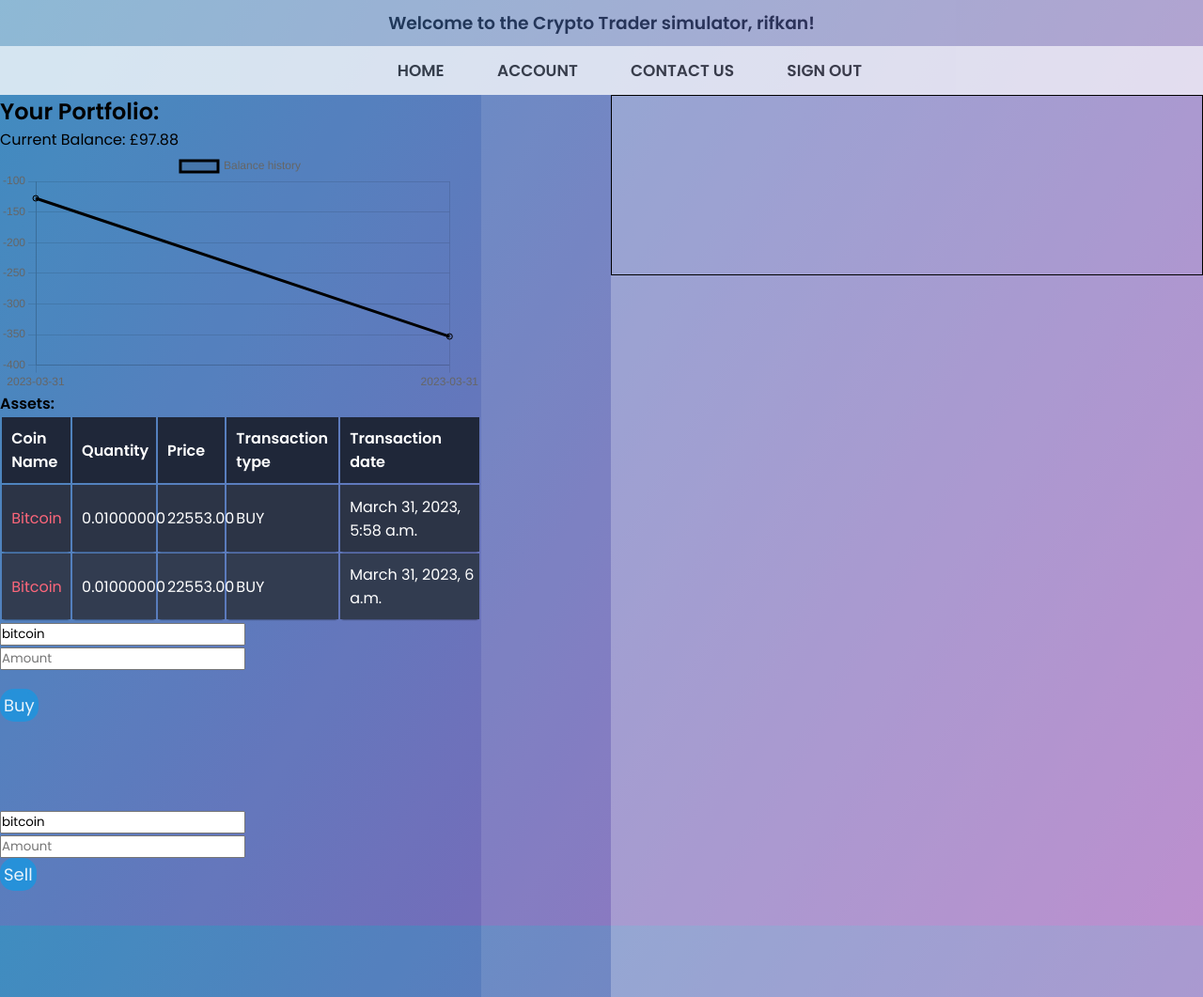
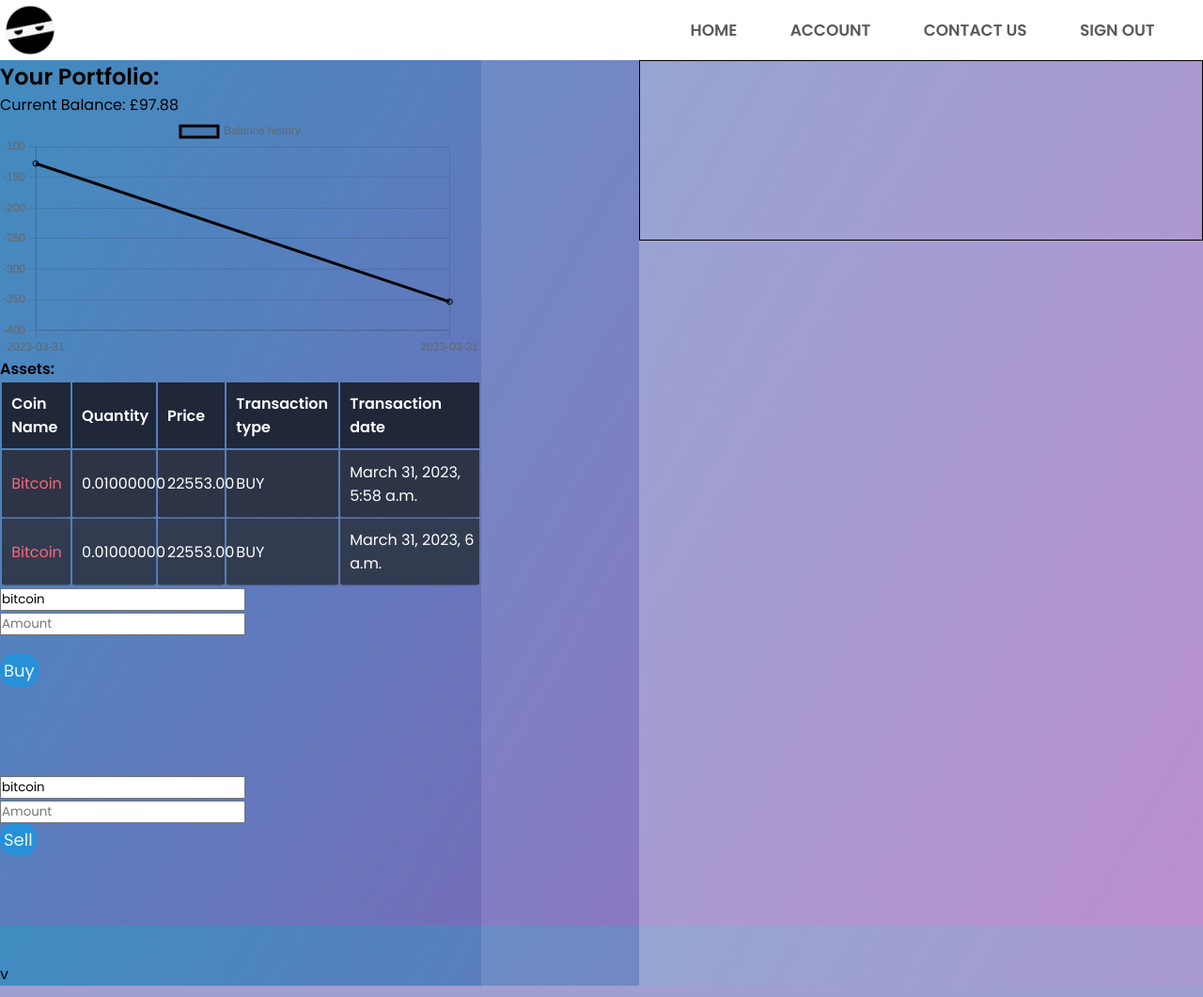
Before and after one commit to group-init-maa/crypto-tradingapp, a Django app: page /home in a window 1280 px wide. Shown: the whole page at 94% size. Run offline with Django 4.2, Linux system fonts and the light colour scheme; a user stored in the database is signed in; data comes from the database, SQL or seed files in the repository; both versions use the stored data as it was after the commit; a map, chart or similar area stays blank; some libraries are stand-ins or nearby versions.

Commit message:
final touches

```diff
--- a/CryptoTrader/login/templates/login/home.html
+++ b/CryptoTrader/login/templates/login/home.html
@@ -12,11 +12,9 @@
     <script src="https://cdn.plot.ly/plotly-latest.min.js"></script>
 </head>
 <body>
-    <header>
-        <h3>Welcome to the Crypto Trader simulator, {{user.username}}!</h3>
-    </header>
     {% if user.is_authenticated %}
     <div class="loggedin">
+        <img id="navlogo" src="../static/logo.png">
         <nav>
             <ul>
                 <li><a href="/home">Home</a></li>
@@ -25,8 +23,12 @@
                 <li><a href="/signout">Sign Out</a></li>
             </ul>
         </nav>
+        <div id="message-box"></div>
+        <dialog id="welcome-dialog">
+            <h2>Welcome to the Crypto Trader simulator, {{user.username}}!</h2>
+            <button id="close-dialog">Close</button>
+        </dialog>
     </div>
-
     <div class="container">
         <div id="statsbox">
             {% if user.userprofile.portfolio %}
@@ -66,9 +68,9 @@
                     <input type="coin" name="coin" value="bitcoin">
                     <input type="real" name="amount" placeholder="Amount">
                     <button id="sellbutton" type="submit">Sell</button>
-                </form>
+                </form>v
             {% else %}
-                <h2>Looks like you don't have a portfolio created. Click on 'Account' to make one! </h2>
+                <h2 style="padding-top: 300px; text-align: center; font-size: larger;">Looks like you don't have a portfolio created. Click on 'Account' to make one! </h2>
             {% endif %}
 
             <script>
@@ -153,5 +155,6 @@
         </script>
     {% endif %}
     <script src="{% static 'price.js' %}"></script>
+    <script src="../static/chart.js"></script>
 </body>
 </html>
--- a/CryptoTrader/login/templates/static/style.css
+++ b/CryptoTrader/login/templates/static/style.css
@@ -138,7 +138,7 @@
 #coins{
     display: flex;
     flex-direction: column;
-    width: 18%;
+    width: 23%;
     background-color: rgba(255,255,255, 0.2);
     height: 100%;
     overflow-y: auto;
@@ -280,8 +280,9 @@
 
 .loggedin{
     display: flex;
-    flex-direction: column;
+    flex-direction: row;
     align-items: center;
+    background: white;
 }
 .pass{
     margin: -5px 0 20px 5px;
@@ -290,6 +291,13 @@
 }
 .pass:hover{
     text-decoration: underline;
+}
+
+#navlogo{
+    width: 5%;
+    height: 100%;
+    border-radius: 100%;
+    padding: 5px;
 }
 
 nav {
@@ -301,7 +309,7 @@
 
 nav ul {
     float: left;
-    margin-left: 31%;
+    margin-left: 53%;
 }
 
 nav li {
@@ -317,3 +325,17 @@
     padding: 20px 20px;
     border-radius: 3px;
 }
+
+#welcome-dialog {
+    position: fixed;
+    bottom: 0;
+    left: 0;
+    width: 100%;
+    padding: 1rem;
+    background-color: white;
+    box-shadow: 0px -2px 10px rgba(0, 0, 0, 0.2);
+  }
+
+  #close-dialog {
+    float: right;
+  }
```
Also changed, not shown: CryptoTrader/db.sqlite3, CryptoTrader/login/templates/static/logo.png (added).
